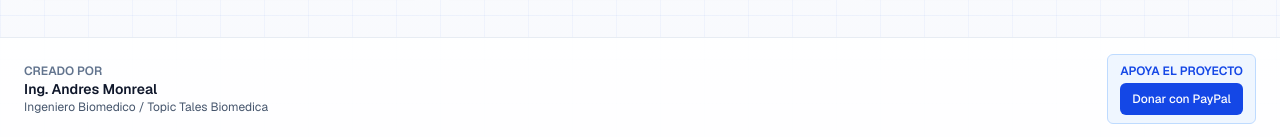
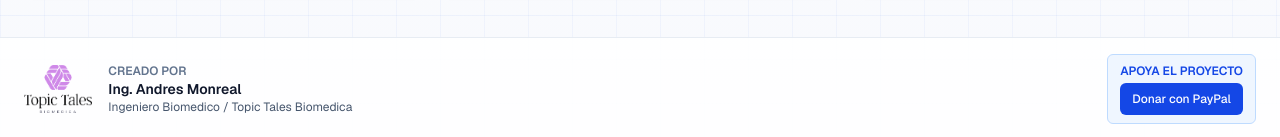
Before and after one commit to sircalch/biomed-quiz-arena, a Next.js app: page / in a window 1280 px wide. Shown: the part 1041-1178 px from the top of the page. Built offline with nearby package versions, Linux system fonts and the light colour scheme; no server answers.

Commit message:
add topic tales branding

```diff
--- a/app/layout.tsx
+++ b/app/layout.tsx
@@ -1,5 +1,6 @@
 import type { Metadata } from "next";
 import { BarChart3, ListChecks, Trophy } from "lucide-react";
+import Image from "next/image";
 import Link from "next/link";
 import { Geist, Geist_Mono } from "next/font/google";
 import "./globals.css";
@@ -71,6 +72,14 @@
         <div className="flex-1">{children}</div>
         <footer className="border-t border-slate-200/80 bg-white/90">
           <div className="mx-auto flex w-full max-w-7xl flex-wrap items-center justify-between gap-4 px-4 py-4 md:px-6">
+            <div className="flex items-center gap-4">
+              <Image
+                src="/topic-tales-biomedica-logo.png"
+                alt="Topic Tales Biomedica"
+                width={126}
+                height={89}
+                className="h-12 w-auto object-contain"
+              />
               <div>
                 <p className="text-xs font-semibold uppercase tracking-wide text-slate-500">
                   Creado por
@@ -81,6 +90,7 @@
                 <p className="text-xs text-slate-600">
                   Ingeniero Biomedico / Topic Tales Biomedica
                 </p>
+              </div>
             </div>
             {DONATION_URL ? (
               <div className="rounded-md border border-blue-200 bg-blue-50 px-3 py-2">
```
Also changed, not shown: public/topic-tales-biomedica-card.png (added), public/topic-tales-biomedica-logo.png (added). Lines whose indentation alone changed are shown as unchanged.
